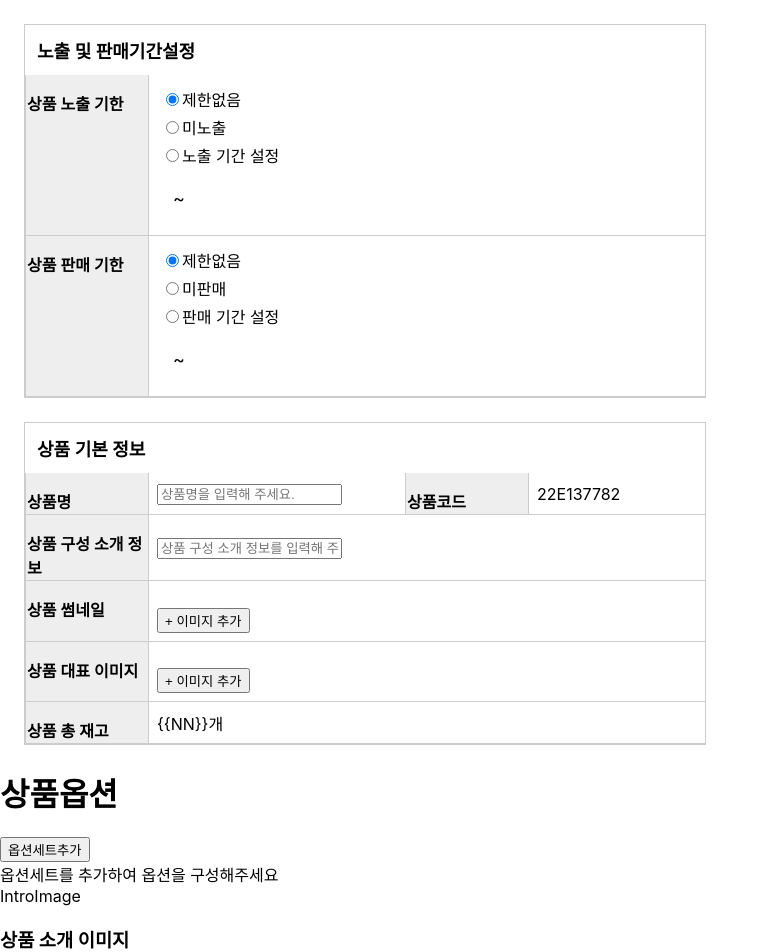
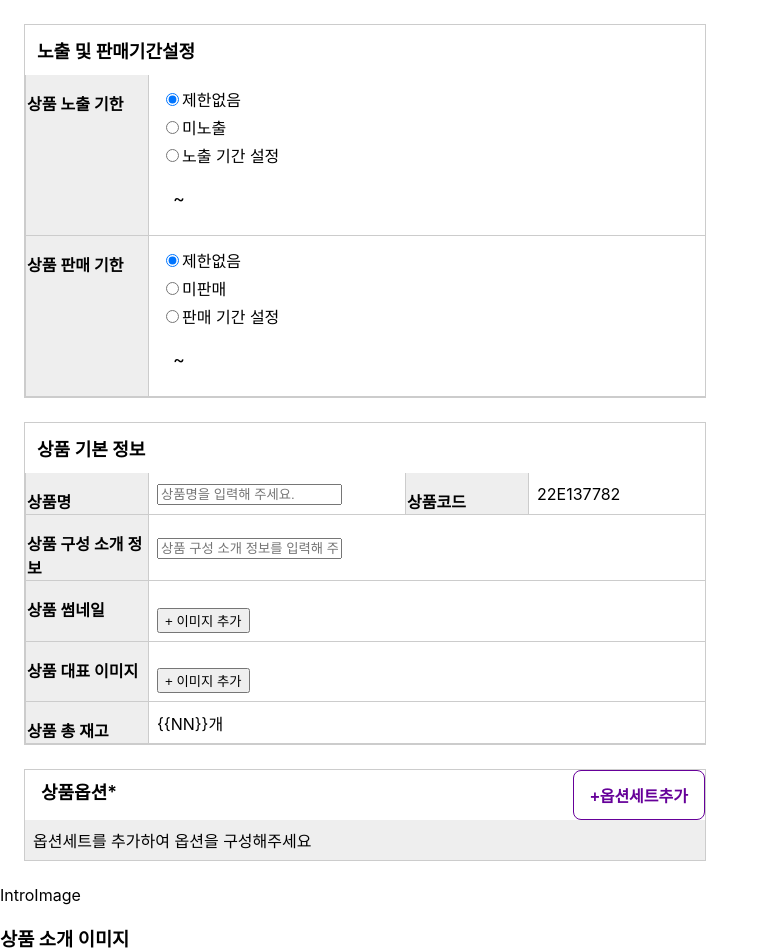
Before and after one commit to pre-onboarding-course-team-6/1st-week-sirloin-task, a React (Create React App) app: page / in a window 1280 px wide. Shown: the top 952 px of the page, without its empty margins (0-769 px from the left). Built offline with nearby package versions, Linux system fonts and the light colour scheme.

Commit message:
style: 상품옵션 레이아웃 작업

```diff
--- a/src/components/Option/index.jsx
+++ b/src/components/Option/index.jsx
@@ -5,7 +5,7 @@ function Options(props) {
   const { id, handleRemoveOptions, parentId } = props;
   return (
     <S.OptionBox>
-      <S.DelBtnBox>
+      <S.BtnRightBox>
         <S.DelBtn
           type="button"
           value={parentId}
@@ -14,8 +14,11 @@ function Options(props) {
         >
           삭제
         </S.DelBtn>
-      </S.DelBtnBox>
+      </S.BtnRightBox>
+      <div>
         <S.LongInput type="text" placeholder="옵션명을 입력해주세요(필수)" />
+      </div>
+      <div>
         <input type="text" placeholder="상품 정상가(필수)" />
         <input type="text" placeholder="상품 판매가" />
         <input type="text" placeholder="재고(필수)" />
@@ -23,6 +26,7 @@ function Options(props) {
           <option value="notax">비과세</option>
           <option value="tax">과세</option>
         </select>
+      </div>
     </S.OptionBox>
   );
 }
@@ -36,13 +40,13 @@ function ImagePreview({ optionField, onChange }) {
   };
 
   return (
-    <form>
+    <S.Form>
       {optionField.image ? (
         <S.Image src={optionField.image} alt="preveiw" />
       ) : (
-        <button type="button" onClick={(e) => uploadImage(e)}>
+        <S.ImageAddBtn type="button" onClick={(e) => uploadImage(e)}>
           + 이미지 첨부
-        </button>
+        </S.ImageAddBtn>
       )}
       <input
         accept="image/*"
@@ -51,12 +55,13 @@ function ImagePreview({ optionField, onChange }) {
         type="file"
         onChange={onChange}
       />
-    </form>
+    </S.Form>
   );
 }
 
 function Option() {
   const [optionFields, setOptionFields] = useState([]);
+
   const handleAddOptions = (index) => {
     const temp = optionFields.map((option, i) => {
       if (i === index) {
@@ -140,21 +145,27 @@ function Option() {
   };
   return (
     <S.MainBox>
-      <div>
-        <h1>상품옵션</h1>
-        <button type="button" onClick={handleAddFileds}>
-          옵션세트추가
-        </button>
-      </div>
+      <S.FlexBox>
+        <S.Title>상품옵션*</S.Title>
+        <S.PurpleBtn type="button" onClick={handleAddFileds}>
+          +옵션세트추가
+        </S.PurpleBtn>
+      </S.FlexBox>
+      <S.GreyBox>
         {optionFields.map((optionField, index) => (
+          <>
+            <S.BtnRightBox>
+              <S.DelBtn type="button" onClick={() => handleRemoveFileds(index)}>
+                삭제
+              </S.DelBtn>
+            </S.BtnRightBox>
+            <S.WhiteBox>
               <S.ImageBox key={optionField.id}>
-          <button type="button" onClick={() => handleRemoveFileds(index)}>
-            삭제
-          </button>
                 <ImagePreview
                   optionField={optionField}
                   onChange={(e) => imagePreview(e, index)}
                 />
+              </S.ImageBox>
               {optionField.optionInfo.map((option, i) => (
                 <Options
                   options={option}
@@ -166,11 +177,13 @@ function Option() {
               <button type="button" onClick={() => handleAddOptions(index)}>
                 + 옵션추가
               </button>
-        </S.ImageBox>
+            </S.WhiteBox>
+          </>
         ))}
         {optionFields.length > 0 || (
           <div>옵션세트를 추가하여 옵션을 구성해주세요</div>
         )}
+      </S.GreyBox>
     </S.MainBox>
   );
 }
--- a/src/components/Option/styled.js
+++ b/src/components/Option/styled.js
@@ -1,22 +1,50 @@
 import styled from "styled-components";
 
-export const MainBox = styled.div``;
+export const MainBox = styled.div`
+  margin: 24px;
+  border: 1px solid #cccccc;
+  width: 680px;
+`;
+
+export const FlexBox = styled.div`
+  display: flex;
+  justify-content: space-between;
+`;
+
+export const Title = styled.div`
+  font-size: 18px;
+  font-weight: 600;
+  padding: 8px 16px;
+`;
+
+export const OptionsetsBox = styled.div`
+  margin: 8px;
+`;
+
+export const GreyBox = styled.div`
+  background-color: #eeeeee;
+  padding: 8px;
+`;
+
+export const WhiteBox = styled.div`
+  background-color: #ffffff;
+  padding: 8px;
+`;
 
 export const ImageBox = styled.div`
-  width: 720px;
-  height: 240px;
-  background-color: #cccccc;
+  background-color: #eeeeee;
+  min-height: 180px;
 `;
 
 export const OptionBox = styled.div`
-  margin: 4px;
+  padding: 4px;
+  margin-top: 12px;
   background-color: #ffffff;
   border: 1px solid #cccccc;
   border-radius: 8px;
-  width: 540px;
 `;
 
-export const DelBtnBox = styled.div`
+export const BtnRightBox = styled.div`
   text-align: right;
 `;
 
@@ -29,16 +57,39 @@ export const DelBtn = styled.button`
   margin: 4px 12px;
 `;
 
+export const PurpleBtn = styled.button`
+  background-color: #ffffff;
+  border: 1px solid #660099;
+  font-size: 16px;
+  font-weight: bold;
+  padding: 12px 16px;
+  border-radius: 8px;
+  color: #660099;
+`;
+
+export const ImageAddBtn = styled.button`
+  background-color: #ffffff;
+  border: 1px solid #660099;
+  font-size: 16px;
+  font-weight: bold;
+  padding: 12px 48px;
+  margin-top: 64px;
+  border-radius: 8px;
+  color: #660099;
+`;
+
 export const LongInput = styled.input`
-  padding: 12px;
+  padding: 8px;
   font-size: 16px;
-  width: 100%;
+  width: 600px;
+  margin: 4px;
 `;
 
 export const Image = styled.img`
-  width: 240px;
-  height: 240px;
-  margin: 12px;
+  height: 360px;
+  object-fit: cover;
 `;
 
-export const Btn = styled.button``;
+export const Form = styled.form`
+  text-align: center;
+`;
```
Lines whose indentation alone changed are shown as unchanged.
